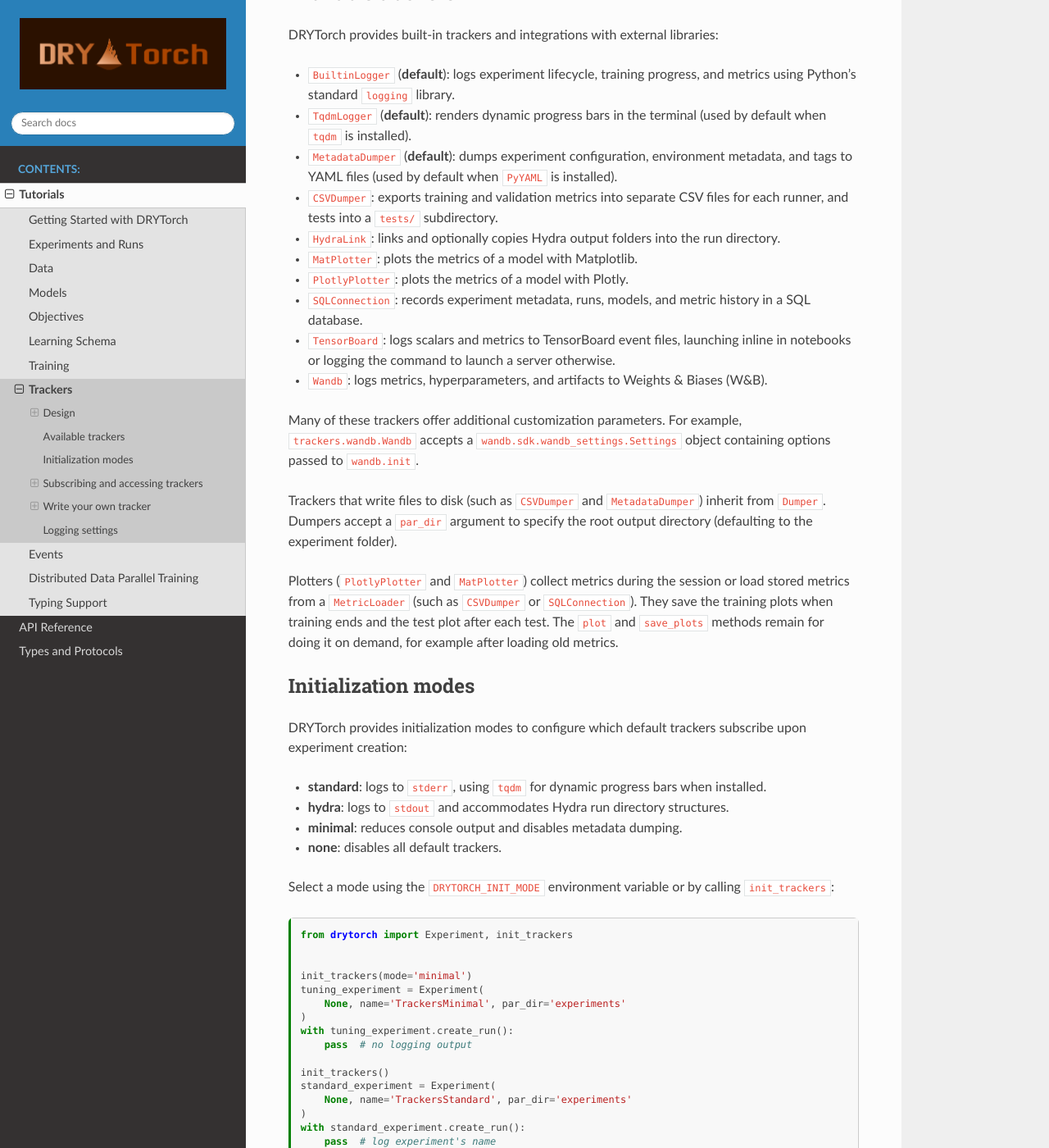
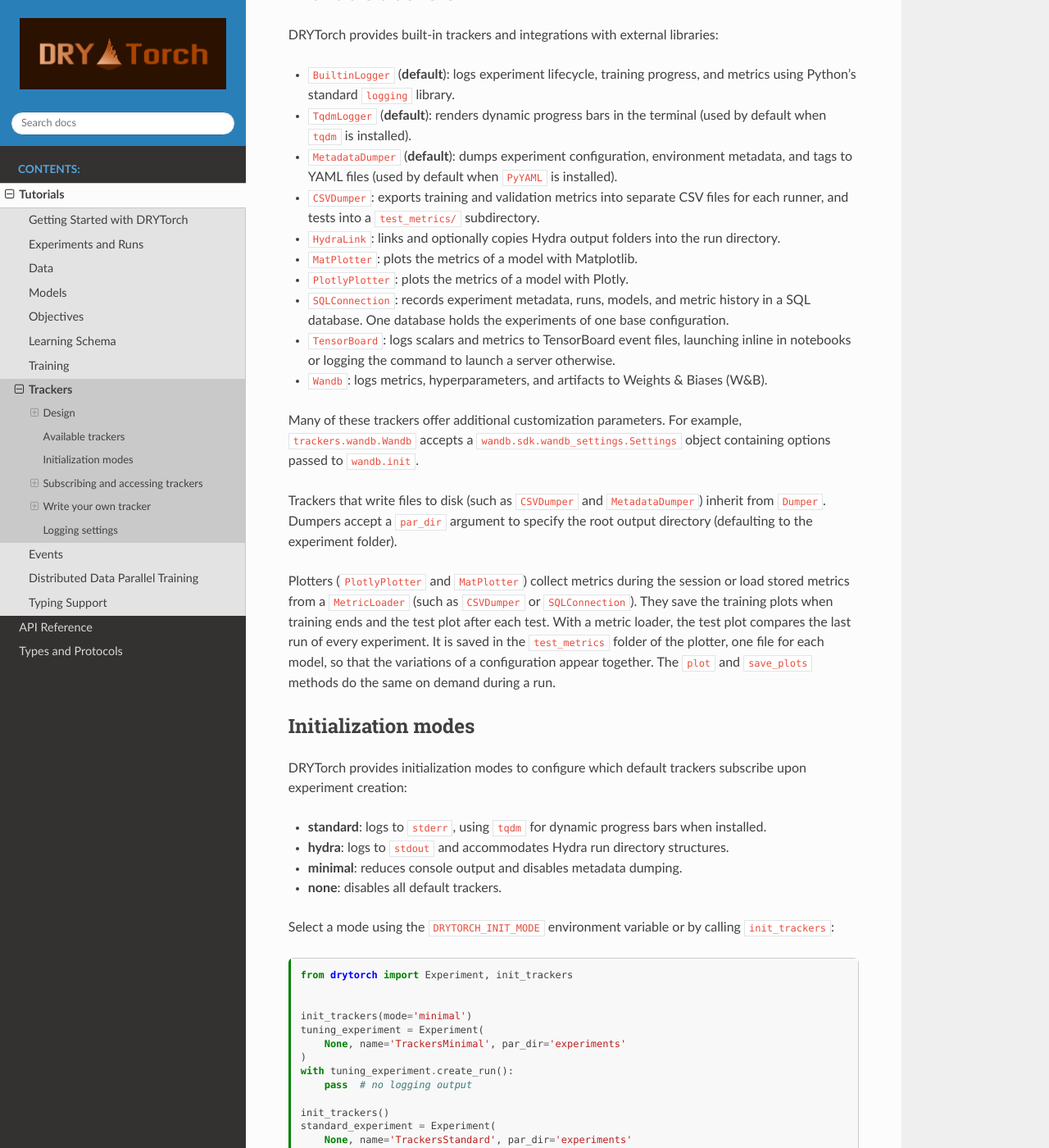
Before and after one commit to nverchev/drytorch, a Sphinx documentation site: the page built from docs/tutorials/trackers.md, in a window 1280 px wide and 1400 px high, scrolled down 806 px. Shown: the whole window at 82% size. Built offline with Sphinx 7.4.7 and the Read the Docs theme 3.1.0, drawn with Linux system fonts in a browser that asks for light colours.

Commit message:
docs: tutorials follow the shared test plots and database tools

```diff
--- a/docs/tutorials/trackers.md
+++ b/docs/tutorials/trackers.md
@@ -55,14 +55,15 @@ DRYTorch provides built-in trackers and integrations with external libraries:
   installed).
 * [`CSVDumper`](#drytorch.trackers.csv.CSVDumper): exports training and
   validation metrics into separate CSV files for each runner, and tests into a
-  `tests/` subdirectory.
+  `test_metrics/` subdirectory.
 * [`HydraLink`](#drytorch.trackers.hydra.HydraLink): links and optionally copies Hydra output folders
   into the run directory.
 * [`MatPlotter`](#drytorch.trackers.matplotlib.MatPlotter): plots the metrics of a model with
   Matplotlib.
 * [`PlotlyPlotter`](#drytorch.trackers.plotly.PlotlyPlotter): plots the metrics of a model with Plotly.
 * [`SQLConnection`](#drytorch.trackers.sqlalchemy.SQLConnection): records experiment metadata, runs,
-  models, and metric history in a SQL database.
+  models, and metric history in a SQL database. One database holds the experiments of one base
+  configuration.
 * [`TensorBoard`](#drytorch.trackers.tensorboard.TensorBoard): logs scalars and metrics to TensorBoard
   event files, launching inline in notebooks or logging the command to launch a
   server otherwise.
@@ -80,7 +81,9 @@ output directory (defaulting to the experiment folder).
 Plotters ([`PlotlyPlotter`](#drytorch.trackers.plotly.PlotlyPlotter) and [`MatPlotter`](#drytorch.trackers.matplotlib.MatPlotter)) collect metrics during the session
 or load stored metrics from a [`MetricLoader`](#drytorch.trackers.base_classes.MetricLoader) (such as [`CSVDumper`](#drytorch.trackers.csv.CSVDumper) or
 [`SQLConnection`](#drytorch.trackers.sqlalchemy.SQLConnection)). They save the training plots when training ends and the test plot after each test.
-The `plot` and `save_plots` methods remain for doing it on demand, for example after loading old metrics.
+With a metric loader, the test plot compares the last run of every experiment. It is saved in the `test_metrics` folder of the plotter, one file for
+each model, so that the variations of a configuration appear together.
+The `plot` and `save_plots` methods do the same on demand during a run.
 
 ## Initialization modes
 DRYTorch provides initialization modes to configure which default trackers
```
Also changed, not shown: docs/tutorials/distributed_training.md (+1 -1 lines), docs/tutorials/experiments_and_runs.md (+6 -0 lines), docs/tutorials/distributed_training.ipynb, docs/tutorials/experiments_and_runs.ipynb, docs/tutorials/trackers.ipynb.
